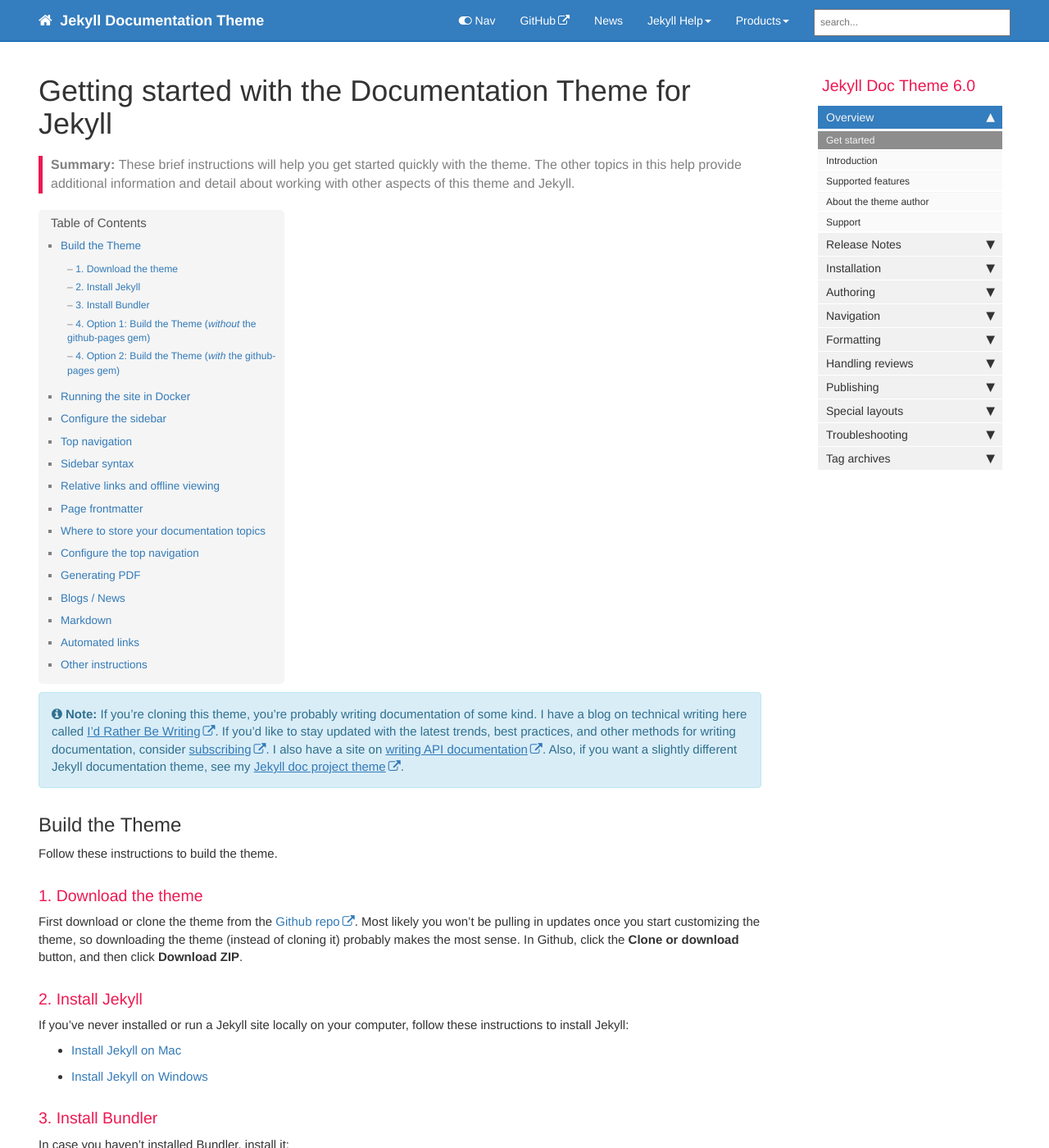
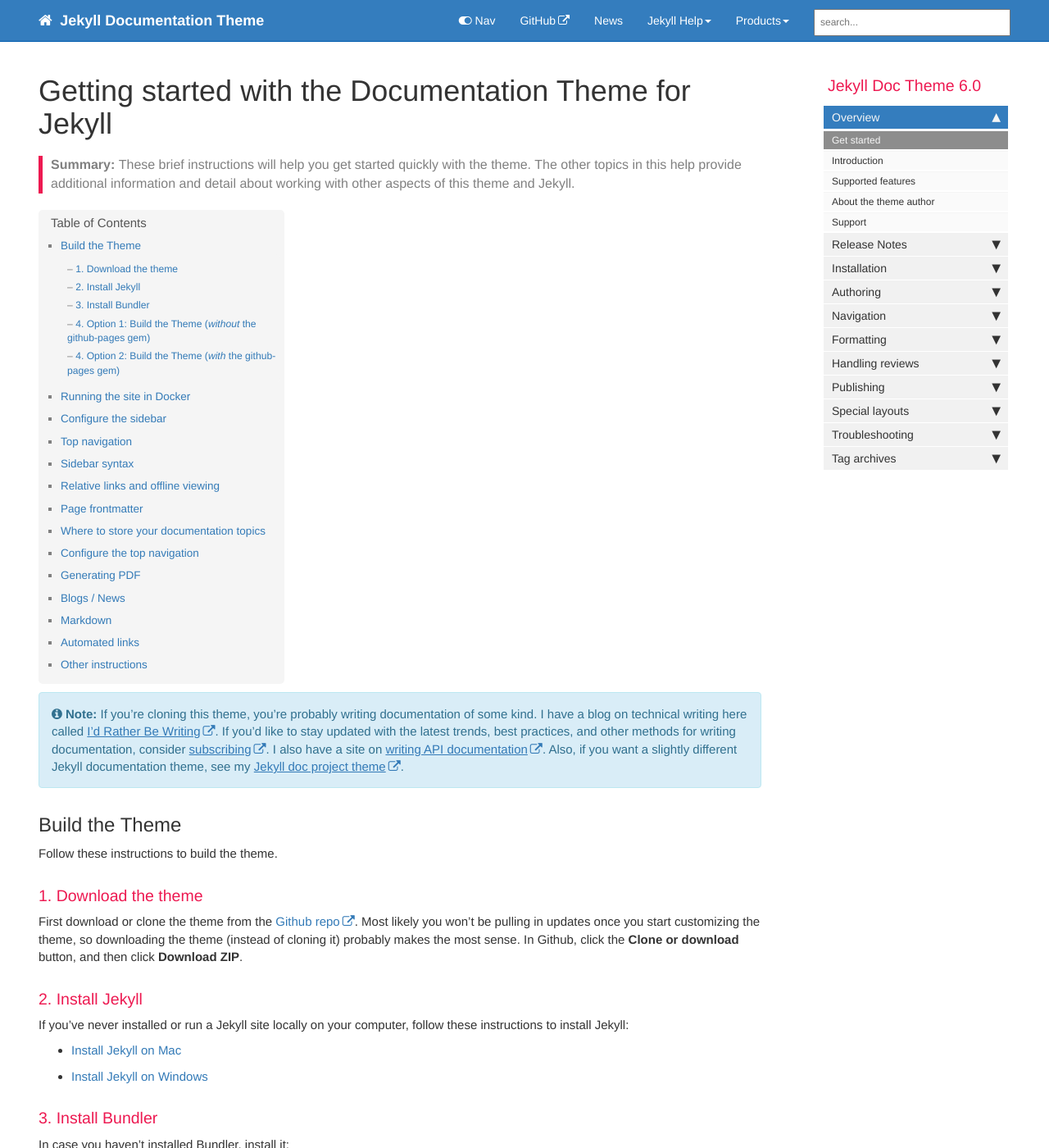
Before and after one commit to RadWolfie/Theme-Test, a Jekyll site: the page built from index.md, in a window 1280 px wide and 1400 px high. Shown: the whole window at 82% size. Built offline with Jekyll 4.4.1, drawn with Linux system fonts in a browser that asks for light colours; nearby versions of some CDN libraries; comment, search, counter and statistics services are not loaded.

Commit message:
another sidebar fix

```diff
--- a/css/custom/customstyles.css
+++ b/css/custom/customstyles.css
@@ -5,8 +5,12 @@
     }
 }
 ul#mysidebar {
-    right: 25px;
+    right: 0;
     position: absolute;
+}
+.affix {
+    right: 50px !important;
+    position: fixed !important;
 }
 /* Override page to display on whole screen instead of static width. */
 .container {
```
